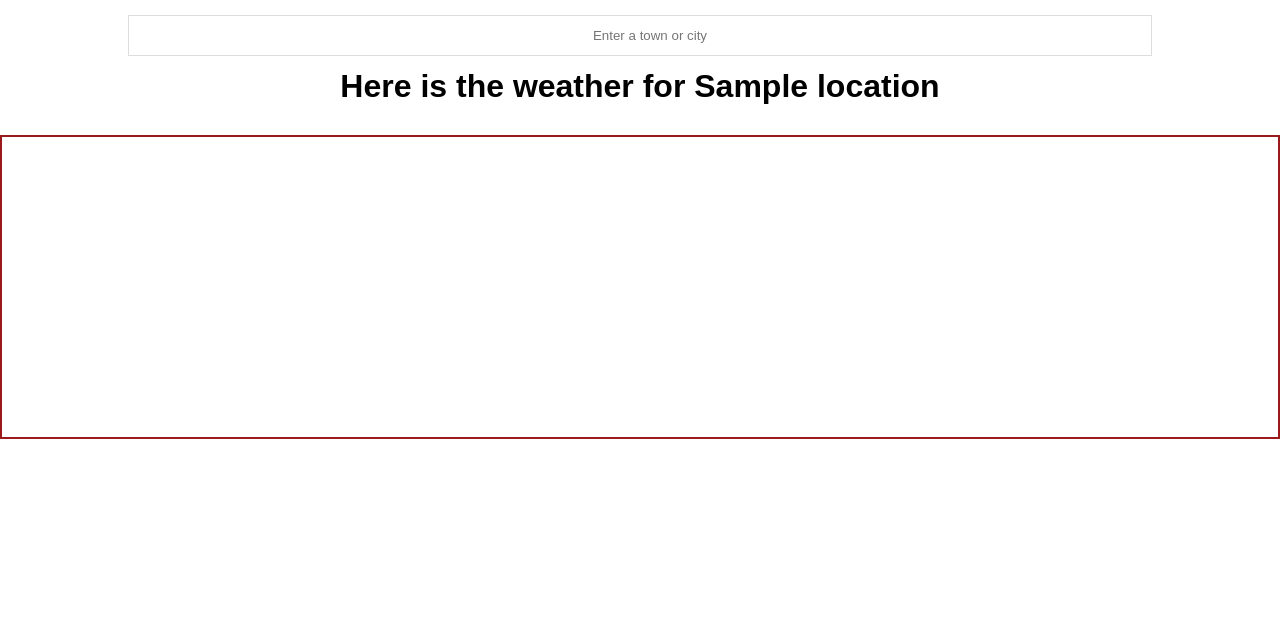
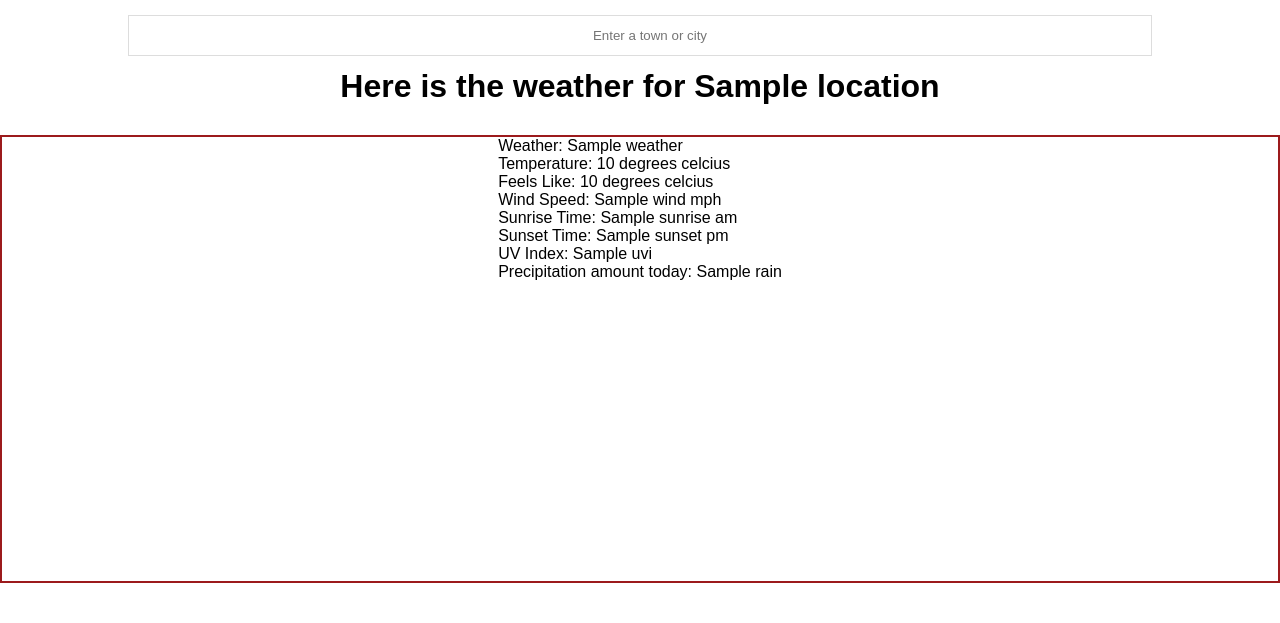
Before and after one commit to CamyH/WeatherApp, a Flask app: template templates/index.html in a window 1280 px wide; the page is wider, and only the part inside the window is pictured. Shown: the part 50-673 px from the top of that part. Run offline with Flask 2, Linux system fonts and the light colour scheme; the template is opened without the code that fills it: most values are stand-ins (such as "Sample title", 1, 10 or a date in 2020); some libraries are stand-ins or nearby versions; some web fonts are replaced.

Commit message:
added basic weather data to website

```diff
--- a/app.py
+++ b/app.py
@@ -1,16 +1,19 @@
-from flask import Flask, render_template
+from flask import Flask, render_template, jsonify, request
 import requests
 import geocoder
+import datetime
 # Using for testing for now
 
 app = Flask(__name__)
 
 
-@app.route('/')
+@app.route('/', methods=["GET"])
 def call_api():
+    # Get user ip address
+    ip = jsonify({'ip': request.remote_addr})
     location = geocoder.ip('me')
     latlng = location.latlng
-    """""
+
     lat = 55.9533
     lon = 3.1883
     #print("Here is the weather for", location.city)
@@ -23,10 +26,22 @@ def call_api():
     feels_like = round(response['current']['feels_like'])
     wind_speed = response['current']['wind_speed']
     weather = response['current']['weather']
+    sunrise_epoch = response['current']['sunrise']
+    sunrise = convert_time(sunrise_epoch)
+    sunset_epoch = response['current']['sunset']
+    sunset = convert_time(sunset_epoch)
+    uv_index = response['current']['uvi']
+    precipitation = response['current']['rain']
+    rain = ""
+    for item in precipitation:
+        rain = item["1h"]
     for item in weather:
         weather_type = item["main"]
-"""""
-    return render_template('index.html', location=location.city)
+
+    # Daily weather data
+
+
+    return render_template('index.html', location=location.city, temp=temperature, feels_like=feels_like, wind=wind_speed, weather=weather_type, sunrise=sunrise, sunset=sunset, uvi=uv_index, rain=rain)
 #def index_page():
 #    return render_template('index.html', temperature=temperature)
 """""
@@ -53,5 +68,11 @@ def call_api():
     return "Current weather is %s" % temperature
 
 """""
+
+def convert_time(time_epoch):
+    time_converted = datetime.datetime.fromtimestamp(time_epoch)
+    time = time_converted.time().strftime("%H:%M")
+    return time
+
 if __name__ == '__main__':
     app.run()
--- a/templates/index.html
+++ b/templates/index.html
@@ -59,6 +59,14 @@
             <div id="weather-data-box">
                 <div id="weather-data">
                     <!--<i class='fas fa-cloud-sun' style='font-size:36px'></i>-->
+		    <p id="raw-data">Weather: {{ weather }}</p>
+		    <p id="raw-data">Temperature: {{ temp }} degrees celcius</p>
+		    <p id="raw-data">Feels Like: {{ feels_like }} degrees celcius</p>
+		    <p id="raw-data">Wind Speed: {{ wind }} mph</p>
+		    <p id="raw-data">Sunrise Time: {{ sunrise }} am</p>
+		    <p id="raw-data">Sunset Time: {{ sunset }} pm</p>
+		    <p id="raw-data">UV Index: {{ uvi }}</p>
+		    <p id="raw-data">Precipitation amount today: {{ rain }}</p>
                 </div>
             </div>
         </div>
```
